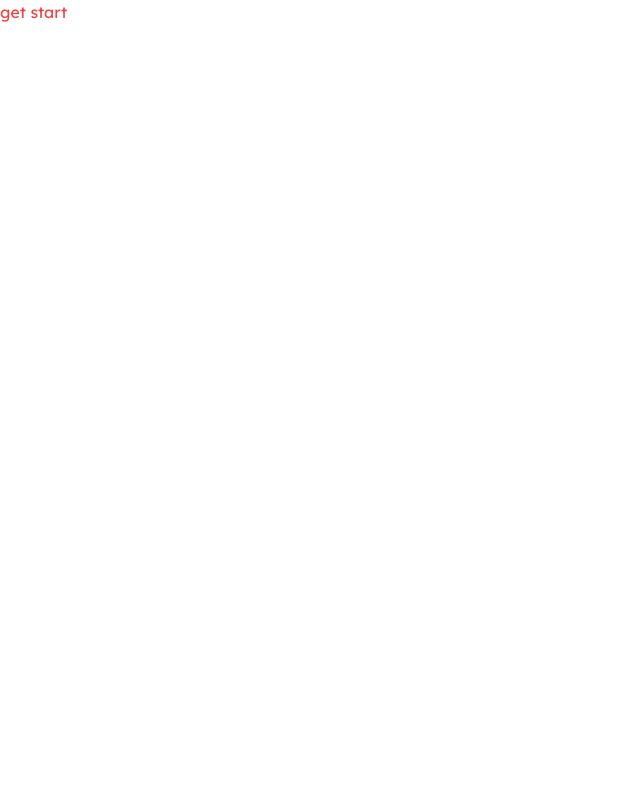
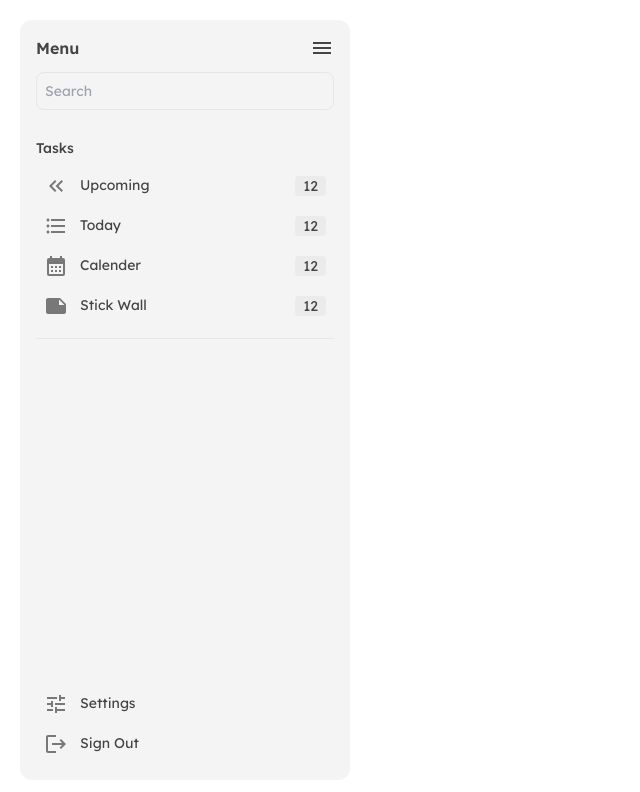
Before and after one commit to dilshadkt/Project-Mangement, a Next.js app: page / in a window 1280 px wide. Shown: the top 792 px of the page, without its empty margins (0-640 px from the left). Built offline with nearby package versions, Linux system fonts and the light colour scheme.

Commit message:
feat : home dashboard

```diff
--- /dev/null
+++ b/app/(dashboard)/layout.tsx
@@ -0,0 +1,17 @@
+import Sidbar from "@/components/sidebar/Sidbar";
+import React from "react";
+
+const DashboardLayout = ({
+  children,
+}: Readonly<{
+  children: React.ReactNode;
+}>) => {
+  return (
+    <div className="p-5 w-full h-screen flex ">
+      <Sidbar />
+      {children}
+    </div>
+  );
+};
+
+export default DashboardLayout;
--- /dev/null
+++ b/app/(dashboard)/page.tsx
@@ -0,0 +1,3 @@
+export default function Home() {
+  return <main className="text-red-500"></main>;
+}
--- a/app/page.tsx
+++ /dev/null
@@ -1,3 +0,0 @@
-export default function Home() {
-  return <main className="text-red-500">get start</main>;
-}
--- /dev/null
+++ b/components/sidebar/Sidbar.tsx
@@ -0,0 +1,57 @@
+import React from "react";
+import MenuIcon from "@mui/icons-material/Menu";
+import { sideBar } from "./constant";
+const Sidbar = () => {
+  return (
+    <section className="bg-sidebarGray rounded-xl flex flex-col  p-4 h-full w-[330px]">
+      <nav className="flexBetween w-full text-textGray font-semibold">
+        <h4>Menu</h4>
+        <MenuIcon className="cursor-pointer" />
+      </nav>
+      <input
+        type="text"
+        className="p-2 rounded-lg bg-transparent border my-3 w-full text-sm"
+        placeholder="Search"
+      />
+      <div className="text-sm mt-4 flex flex-col  h-full">
+        <h5 className="text-textGray font-medium">Tasks</h5>
+        <div className="flex flex-col  h-full justify-between">
+          <div>
+            <ul className="my-2 mb-3">
+              {sideBar.slice(0, 4).map((item) => (
+                <li
+                  key={item.id}
+                  className="flexBetween text-textGray py-2 group hover:bg-[#EBEBEB] px-2 rounded-lg"
+                >
+                  <div>
+                    <item.icon className="opacity-70 w-5" />
+                    <span className="ml-3 ">{item.title}</span>
+                  </div>
+                  <span className="px-2  bg-[#EBEBEB] group-hover:bg-white rounded-[4px]">
+                    12
+                  </span>
+                </li>
+              ))}
+            </ul>
+            <hr />
+          </div>
+          <ul className="mt-2">
+            {sideBar.slice(4).map((item) => (
+              <li
+                key={item.id}
+                className="flexBetween text-textGray py-2 group hover:bg-[#EBEBEB] px-2 rounded-lg"
+              >
+                <div>
+                  <item.icon className="opacity-70 w-5" />
+                  <span className="ml-3 ">{item.title}</span>
+                </div>
+              </li>
+            ))}
+          </ul>
+        </div>
+      </div>
+    </section>
+  );
+};
+
+export default Sidbar;
--- /dev/null
+++ b/components/sidebar/constant.ts
@@ -0,0 +1,44 @@
+import KeyboardDoubleArrowLeftIcon from "@mui/icons-material/KeyboardDoubleArrowLeft";
+import FormatListBulletedIcon from "@mui/icons-material/FormatListBulleted";
+import CalendarMonthIcon from "@mui/icons-material/CalendarMonth";
+import NoteIcon from "@mui/icons-material/Note";
+import TuneIcon from "@mui/icons-material/Tune";
+import LogoutIcon from "@mui/icons-material/Logout";
+export const sideBar = [
+  {
+    id: 1,
+    title: "Upcoming",
+    icon: KeyboardDoubleArrowLeftIcon,
+    path: "/upcoming",
+  },
+  {
+    id: 2,
+    title: "Today",
+    icon: FormatListBulletedIcon,
+    path: "/Today",
+  },
+  {
+    id: 3,
+    title: "Calender",
+    icon: CalendarMonthIcon,
+    path: "/Calender",
+  },
+  {
+    id: 4,
+    title: "Stick Wall",
+    icon: NoteIcon,
+    path: "/upcoming",
+  },
+  {
+    id: 5,
+    title: "Settings",
+    icon: TuneIcon,
+    path: "/Settings",
+  },
+  {
+    id: 6,
+    title: "Sign Out",
+    icon: LogoutIcon,
+    path: "/signout",
+  },
+];
--- a/container/getstart-page/index.tsx
+++ b/container/getstart-page/index.tsx
@@ -2,6 +2,7 @@ import PrimaryButton from "@/components/buttons/PrimaryButton";
 import Image from "next/image";
 import React from "react";
 import BannerSection from "./banner-section";
+import Link from "next/link";
 
 const GetStartSection = () => {
   return (
@@ -17,10 +18,10 @@ const GetStartSection = () => {
           </p>
           <PrimaryButton text="Get started" />
           <div className="medium-14 text-textGray w-full flex justify-center my-4">
-            <p className="cursor-pointer w-fit">
+            <Link href={"/auth/login"} className="cursor-pointer w-fit">
               {" "}
               Already have an account? sign in
-            </p>
+            </Link>
           </div>
         </div>
       </div>
--- a/tailwind.config.ts
+++ b/tailwind.config.ts
@@ -12,6 +12,7 @@ const config: Config = {
       colors: {
         primaryColor: "#FFD43B",
         textGray: "#444444",
+        sidebarGray: "#F4F4F4",
       },
       backgroundImage: {
         "gradient-radial": "radial-gradient(var(--tw-gradient-stops))",
```
Also changed, not shown: package.json (+8 -4 lines), app/(root)/auth/login/page.tsx (renamed from app/auth/login/page.tsx), app/(root)/get-start/page.tsx (renamed from app/get-start/page.tsx), 1 other file (tests, documents, lock files or other folders).
